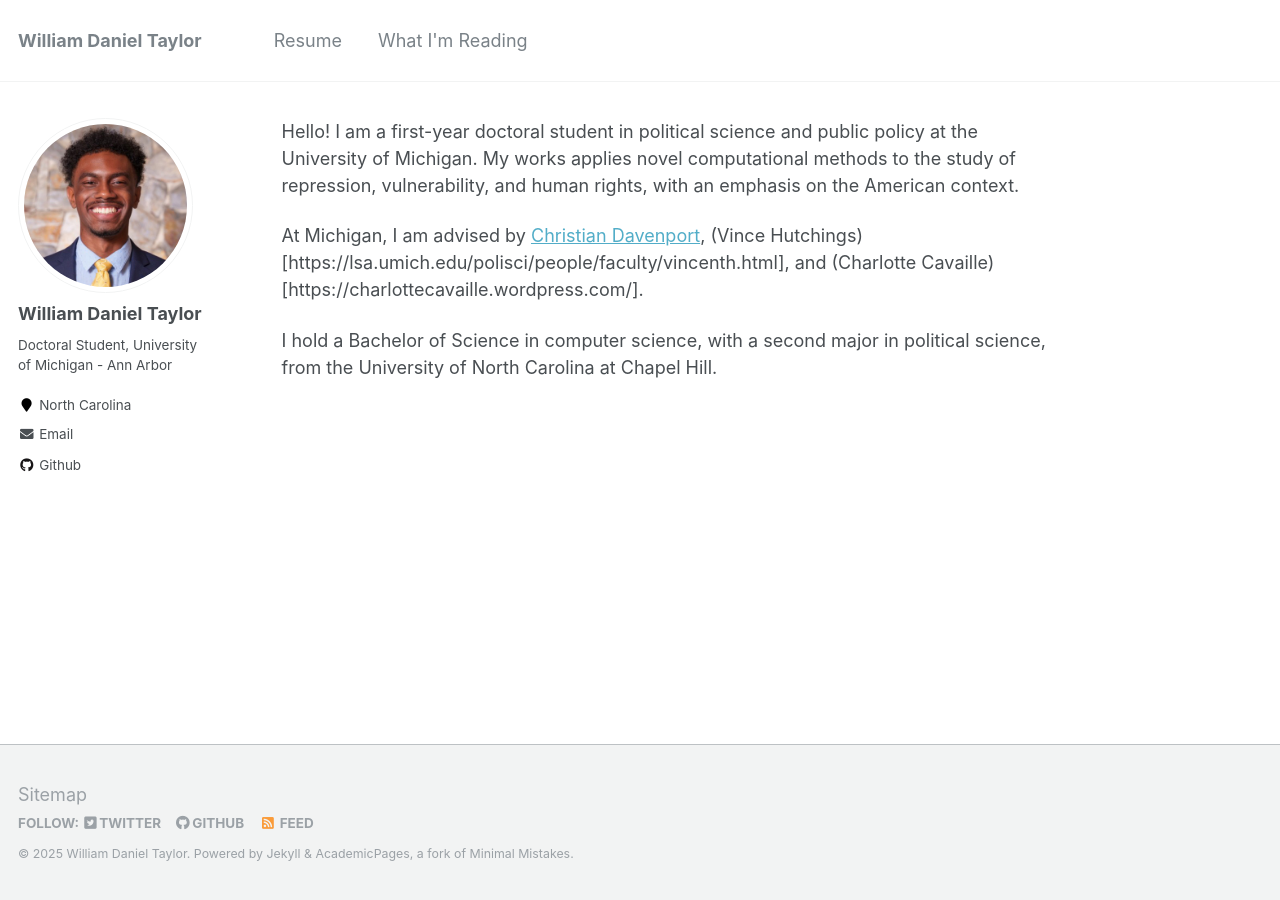
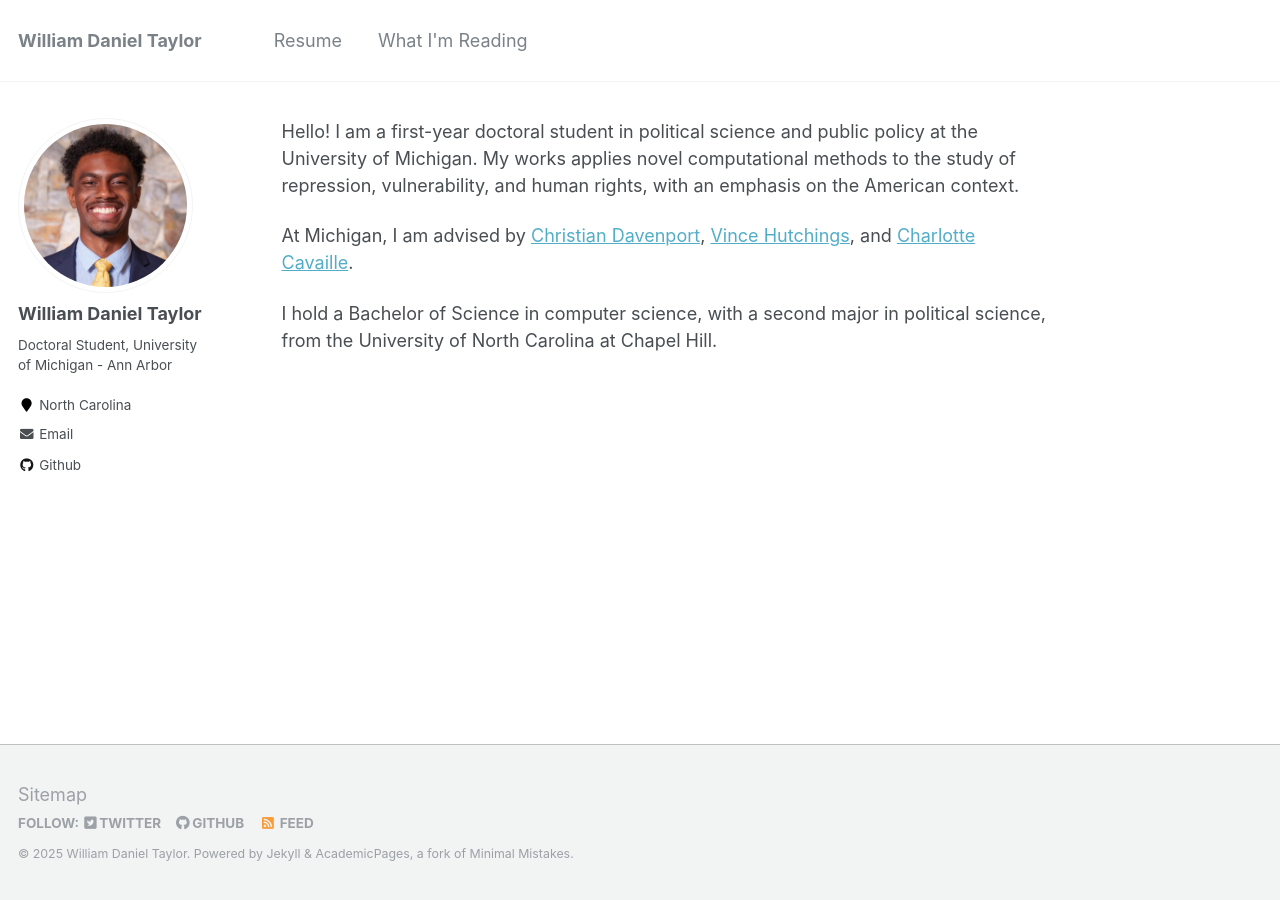
Before and after one commit to wdtaylor30/wdtaylor30.github.io, a Jekyll site: the page built from _pages/about.md, in a window 1280 px wide. Built offline with Jekyll 4.4.1, drawn with Linux system fonts in a browser that asks for light colours.

Commit message:
Update about.md

```diff
--- a/_pages/about.md
+++ b/_pages/about.md
@@ -8,6 +8,6 @@ redirect_from:
 ---
 Hello! I am a first-year doctoral student in political science and public policy at the University of Michigan. My works applies novel computational methods to the study of repression, vulnerability, and human rights, with an emphasis on the American context.
 
-At Michigan, I am advised by [Christian Davenport](https://christiandavenportphd.weebly.com/), (Vince Hutchings)[https://lsa.umich.edu/polisci/people/faculty/vincenth.html], and (Charlotte Cavaille)[https://charlottecavaille.wordpress.com/].
+At Michigan, I am advised by [Christian Davenport](https://christiandavenportphd.weebly.com/), [Vince Hutchings](https://lsa.umich.edu/polisci/people/faculty/vincenth.html), and [Charlotte Cavaille](https://charlottecavaille.wordpress.com/).
 
 I hold a Bachelor of Science in computer science, with a second major in political science, from the University of North Carolina at Chapel Hill.
```
